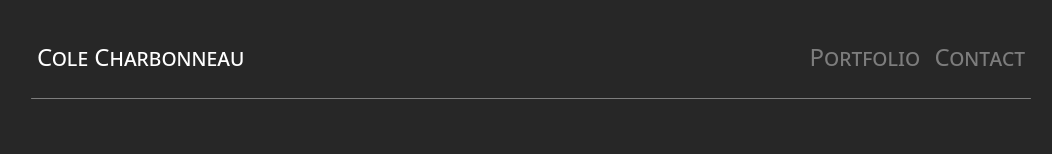
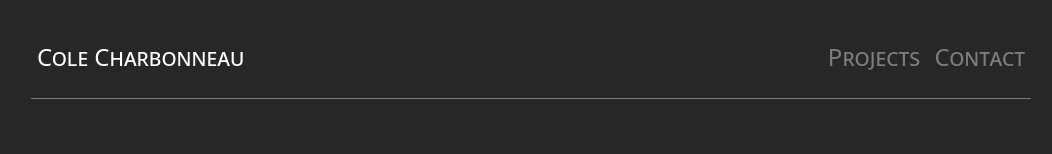
Before and after one commit to colecharb/colecharb-web, a React (Vite) app: page / in a window 1280 px wide. Shown: the top 154 px of the page, without its empty margins (109-1161 px from the left). Built offline with nearby package versions, Linux system fonts and the light colour scheme.

Commit message:
changed tab name and path: portfolio -> projects

```diff
--- a/src/App.tsx
+++ b/src/App.tsx
@@ -10,7 +10,7 @@ function App() {
 
   const tabs: Tab[] = [
     // { title: "About", path: '/' },
-    { title: "Portfolio", path: '/portfolio' },
+    { title: "Projects", path: '/projects' },
     { title: "Contact", path: '/contact' },
   ];
 
@@ -33,7 +33,7 @@ function App() {
         <div style={{ flex: 1 }}>
 
           <div className="tab-bar">
-            {tabs.map((tab, index) => (
+            {tabs.map((tab) => (
               <h2>
                 <NavLink
                   to={tab.path}
@@ -45,18 +45,16 @@ function App() {
             ))}
           </div>
 
-
         </div>
 
       </div>
 
       <div className="line-horizontal" />
 
-
       <div className="section">
         <Routes>
           <Route path="/" element={<HomePage />} />
-          <Route path="/portfolio" element={<ProjectsPage />} />
+          <Route path="/projects" element={<ProjectsPage />} />
           <Route path="/contact" element={<ContactPage />} />
         </Routes>
       </div>
```
